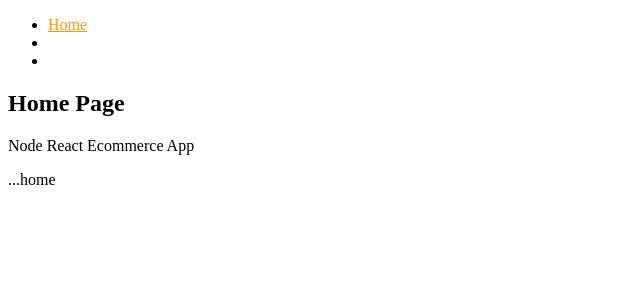
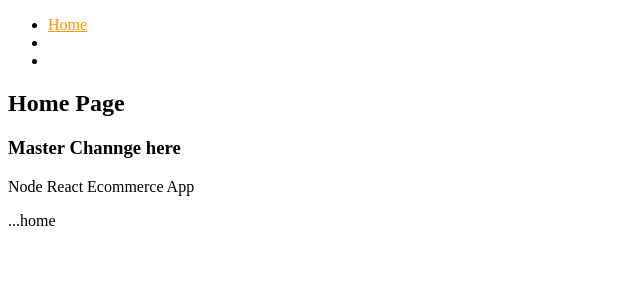
Before and after one commit to jlundgren77/e-MERN, a React (Create React App) app in the folder client/: page / in a window 1280 px wide. Shown: the top 300 px of the page, without its empty margins (0-640 px from the left). Built offline with nearby package versions, Linux system fonts and the light colour scheme; the HTML template or start-up script is replaced by a standard one.

Commit message:
makes a small change

```diff
--- a/client/src/core/Layout.js
+++ b/client/src/core/Layout.js
@@ -11,6 +11,7 @@ const Layout = ({
       <Menu />
       <div className='jumbotron'>
         <h2>{title}</h2>
+        <h3>Master Channge here</h3>
         <p className='lead'>{description}</p>
       </div>
       <div className={className}>{children}</div>
```
